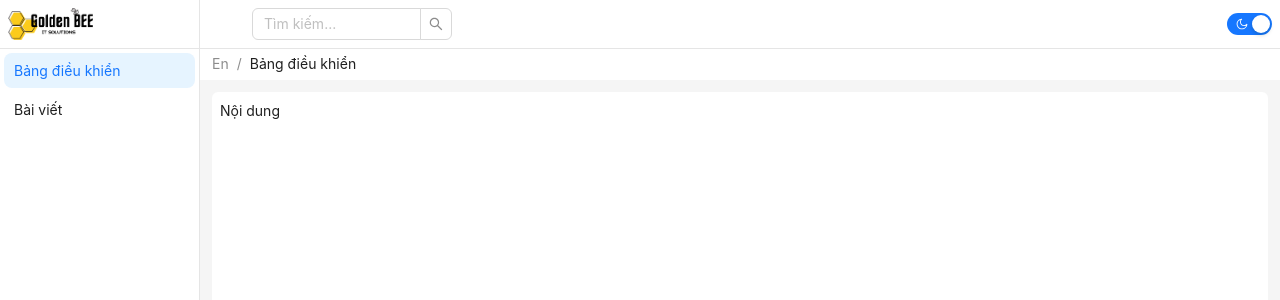
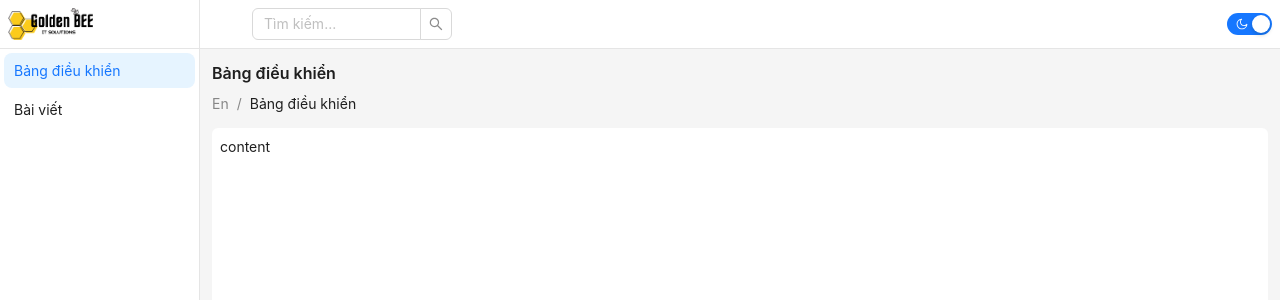
Before and after one commit to Base-Cms-2-0/base-nextjs, a Next.js app: page /en/dashboard in a window 1280 px wide. Shown: the top 300 px of the page. Built offline with nearby package versions, Linux system fonts and the light colour scheme; some icons are missing.

Commit message:
#10 - Lehungvinh103 [Feature] - component: Create title page

```diff
--- a/src/app/[locale]/(admin)/dashboard/page.tsx
+++ b/src/app/[locale]/(admin)/dashboard/page.tsx
@@ -1,7 +1,14 @@
 'use client'
 
+import { usePageTitle } from '@/hooks/usePageTitle'
+
 export default function DashboardPage() {
+  usePageTitle('Bảng điều khiển')
   return (
-    <div>Nội dung</div>
+    <>
+      <div>
+        content
+      </div>
+    </>
   )
 }
--- a/src/app/[locale]/(admin)/layout.tsx
+++ b/src/app/[locale]/(admin)/layout.tsx
@@ -50,7 +50,7 @@ export default function DashboardLayout({
                 <Layout>
                     <MainHeader collapsed={collapsed} setCollapsed={setCollapsed} />
                     <MainBreadcrumb />
-                    <Content className={`${mytheme === 'light' ? 'bg-white' : 'bg-neutral-900'} m-3 p-2 rounded-md`}>
+                    <Content className={`${mytheme === 'light' ? 'bg-white' : 'bg-neutral-900'} mx-3 p-2 rounded-md`}>
                         {children}
                     </Content>
                 </Layout>
--- a/src/components/admin/layout/mainBreadcrumb.tsx
+++ b/src/components/admin/layout/mainBreadcrumb.tsx
@@ -1,40 +1,35 @@
 'use client'
-
-import { Breadcrumb } from 'antd'
+import { Breadcrumb, Typography } from 'antd'
 import { usePathname } from 'next/navigation'
 import { items } from '@/constants/admin/menu'
-import { useEffect, useState } from 'react'
+import { useEffect, useState, ReactNode } from 'react'
 import { useSelector } from 'react-redux'
 import { RootState } from '@/redux/store'
 import Link from 'next/link'
 
-export default function MainBreadcrumb() {
+export default function BreadcrumbWithTitle() {
   const pathname = usePathname()
   const [breadcrumbItems, setBreadcrumbItems] = useState<BreadcrumbItem[]>([])
   const { mytheme } = useSelector((state: RootState) => state.theme)
+  const { title: reduxTitle } = useSelector((state: RootState) => state.title)
+  const { Title, Text } = Typography
 
   useEffect(() => {
     const pathSegments = pathname.split('/').filter(Boolean)
-
     const buildBreadcrumbItems = () => {
       const result: BreadcrumbItem[] = []
-
       let currentItems = items as MenuItem[]
       let currentPath = ''
-
       for (const segment of pathSegments) {
         currentPath = currentPath ? `${currentPath}/${segment}` : `/${segment}`
-
         const matchingItem = currentItems.find(item => {
           return item.key === segment || item.key === currentPath || `/${item.key}` === currentPath
         })
-
         if (matchingItem) {
           result.push({
             title: matchingItem.label,
             path: currentPath
           })
-
           if (matchingItem.children) {
             currentItems = matchingItem.children
           }
@@ -45,15 +40,16 @@ export default function MainBreadcrumb() {
           })
         }
       }
-
       return result
     }
-
     setBreadcrumbItems(buildBreadcrumbItems())
   }, [pathname])
 
+  const displayTitle = reduxTitle || (breadcrumbItems.length > 0 ? breadcrumbItems[breadcrumbItems.length - 1].title : '')
+
   const antdBreadcrumbItems = breadcrumbItems.map((item, index) => {
     if (index < breadcrumbItems.length - 1) {
+
       return {
         title: <Link href={item.path} className="text-sm">{item.title}</Link>
       }
@@ -64,9 +60,18 @@ export default function MainBreadcrumb() {
   })
 
   return (
-        <Breadcrumb
-            className={`${mytheme === 'light' ? 'bg-white' : 'bg-neutral-900'} !pl-3 !py-1`}
-            items={antdBreadcrumbItems}
-        />
+    <div className="p-3">
+      <div className="flex justify-between items-center">
+        <div>
+          <Title
+            level={5}
+            className={`m-0 ${mytheme === 'dark' ? 'text-white' : 'text-gray-800'}`}
+          >
+            {displayTitle}
+          </Title>
+        </div>
+      </div>
+      <Breadcrumb items={antdBreadcrumbItems}/>
+    </div>
   )
 }
--- /dev/null
+++ b/src/hooks/usePageTitle.ts
@@ -0,0 +1,13 @@
+'use client'
+
+import { useEffect } from 'react'
+import { useDispatch } from 'react-redux'
+import { setPageTitle } from '@/redux/features/titleSlice'
+
+export function usePageTitle(title: string) {
+  const dispatch = useDispatch()
+
+  useEffect(() => {
+    dispatch(setPageTitle({ title}))
+  }, [dispatch, title])
+}
--- /dev/null
+++ b/src/redux/features/titleSlice.ts
@@ -0,0 +1,18 @@
+import { createSlice, PayloadAction } from '@reduxjs/toolkit'
+
+const initialState: TitleState = {
+  title: '',
+}
+
+const titleSlice = createSlice({
+  name: 'title',
+  initialState,
+  reducers: {
+    setPageTitle: (state, action: PayloadAction<{ title: string}>) => {
+      state.title = action.payload.title
+    },
+  },
+})
+
+export const { setPageTitle } = titleSlice.actions
+export default titleSlice.reducer
--- a/src/redux/store.ts
+++ b/src/redux/store.ts
@@ -1,6 +1,7 @@
 import { configureStore, combineReducers } from '@reduxjs/toolkit'
 import themeReducer, { ThemeState } from '@/redux/theme/themeSlice'
 import { persistReducer, persistStore, PersistConfig } from 'redux-persist'
+import titleReducer from './features/titleSlice'
 import storage from 'redux-persist/lib/storage'
 
 interface RootState {
@@ -20,7 +21,11 @@ const persistConfig: PersistConfig<RootState> = {
 const persistedReducer = persistReducer(persistConfig, rootReducer)
 
 export const store = configureStore({
-  reducer: persistedReducer,
+  reducer: {
+    persistedReducer,
+    theme: themeReducer,
+    title: titleReducer,
+  },
   middleware: (getDefaultMiddleware) =>
     getDefaultMiddleware({
       serializableCheck: false,
@@ -30,3 +35,4 @@ export const store = configureStore({
 export const persistor = persistStore(store)
 
 export type { RootState }
+export type AppDispatch = typeof store.dispatch
--- /dev/null
+++ b/src/types/admin/useTitle.d.ts
@@ -0,0 +1,3 @@
+interface TitleState {
+    title: string
+}
```
Also changed, not shown: src/constants/admin/theme.ts (renamed from src/constants/admin/Theme.ts), src/constants/client/theme.ts (renamed from src/constants/client/Theme.ts). Lines whose indentation alone changed are shown as unchanged.
